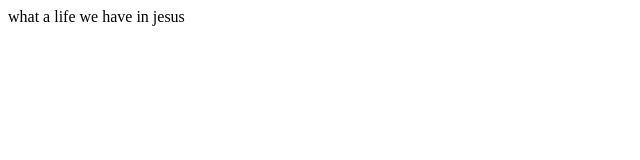
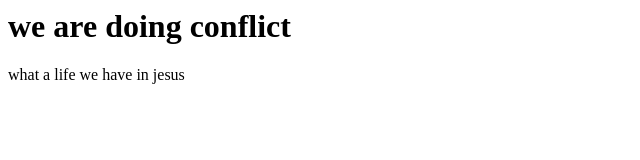
Before and after one commit to anuswap/tanugit, a plain HTML site: page index.html in a window 1280 px wide. Shown: the whole page, without its empty margins (0-640 px from the left). Drawn offline with Linux system fonts and the light colour scheme.

Commit message:
conclict

```diff
--- a/index.html
+++ b/index.html
@@ -4,6 +4,7 @@
   	</head>
 
   	<body>
-         <p>what a life we have in jesus
+  		<h1>we are doing conflict</h1>
+         <p>what a life we have in jesus</p>
   	</body>
-  </body>
+  	</html>
```
